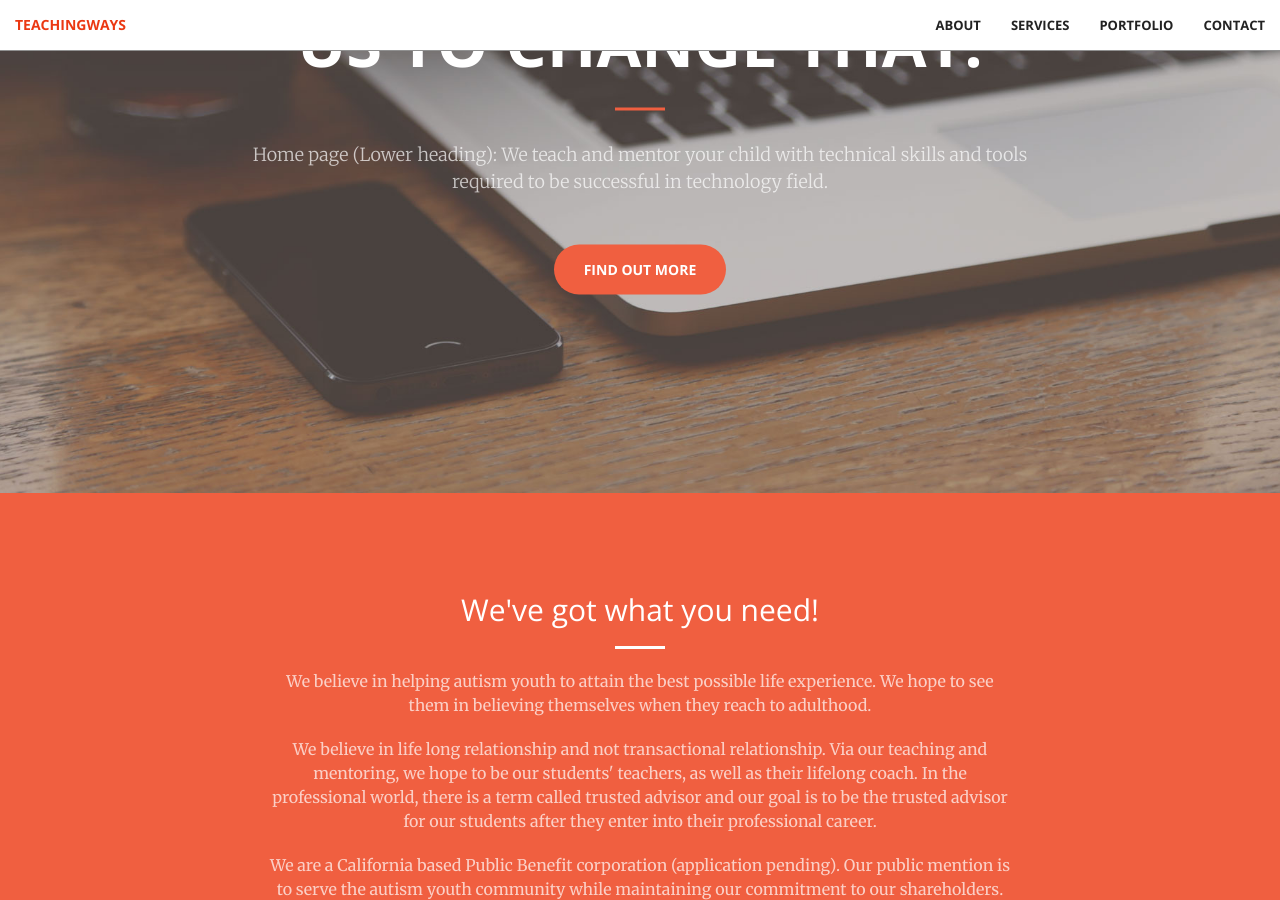
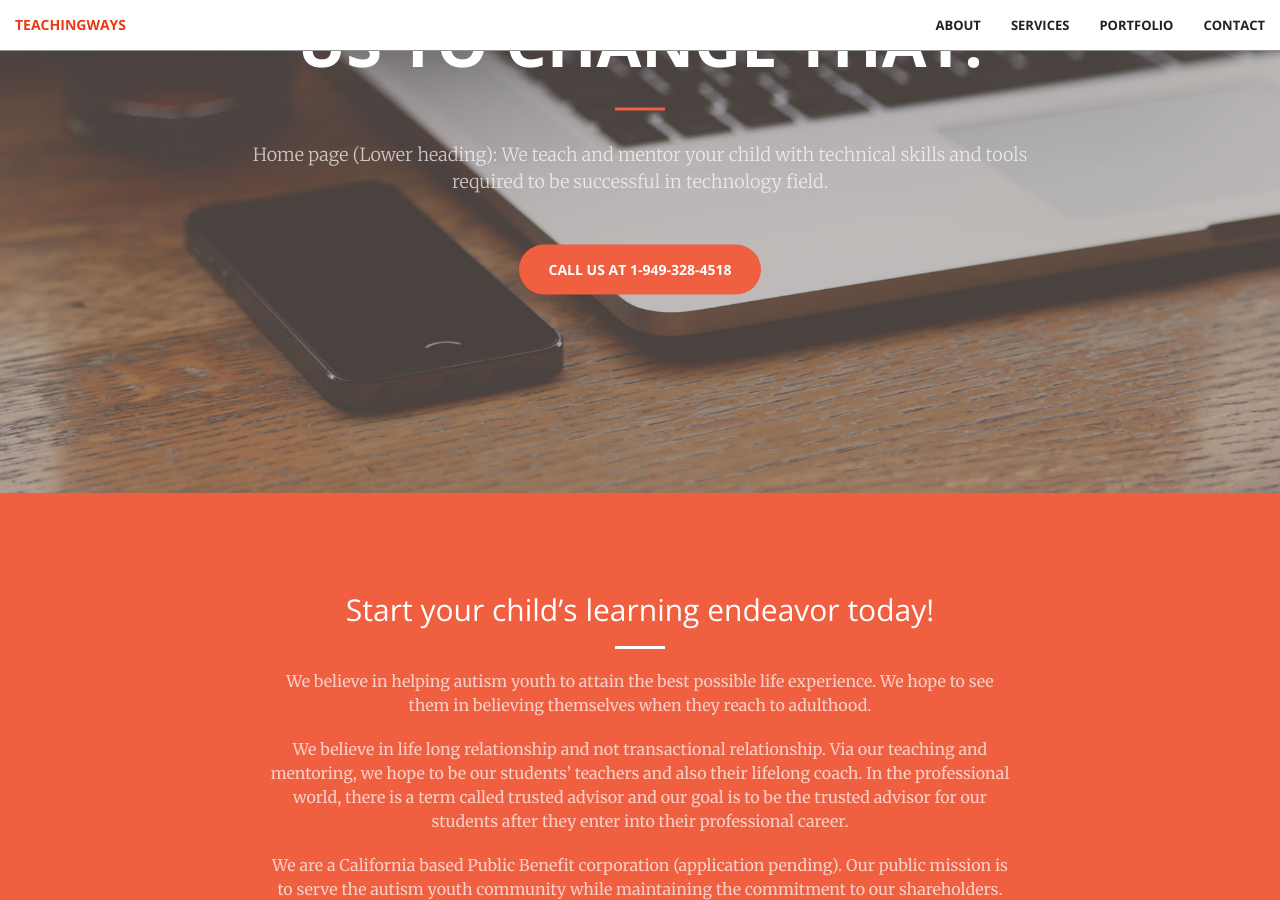
Before and after one commit to muadminis/teachingways_site, a Jekyll site: the page built from index.html, in a window 1280 px wide and 900 px high, scrolled down 407 px. Built offline with Jekyll 4.4.1, drawn with Linux system fonts in a browser that asks for light colours; grey boxes are pictures that could not be loaded.

Commit message:
Update
Co-Authored-By: kevinyu600 <kevinyu600@users.noreply.github.com>

```diff
--- a/_includes/call-to-action.html
+++ b/_includes/call-to-action.html
@@ -2,11 +2,11 @@
     <div class="container">
         <div class="row">
             <div class="col-lg-8 col-lg-offset-2 text-center">
-                <h2 class="section-heading">We've got what you need!</h2>
+                <h2 class="section-heading">Start your child’s learning endeavor today!</h2>
                 <hr class="light">
                 <p class="text-faded">We believe in helping autism youth to attain the best possible life experience.  We hope to see them in believing themselves when they reach to adulthood.</p>
-                <p class="text-faded">We believe in life long relationship and not transactional relationship.  Via our teaching and mentoring, we hope to be our students' teachers, as well as their lifelong coach.  In the professional world, there is a term called trusted advisor and our goal is to be the trusted advisor for our students after they enter into their professional career.</p>
-				<p class="text-faded">We are a California based Public Benefit corporation (application pending).  Our public mention is to serve the autism youth community while maintaining our commitment to our shareholders.</p>
+                <p class="text-faded">We believe in life long relationship and not transactional relationship.  Via our teaching and mentoring, we hope to be our students’ teachers and also their lifelong coach.  In the professional world, there is a term called trusted advisor and our goal is to be the trusted advisor for our students after they enter into their professional career.</p>
+				<p class="text-faded">We are a California based Public Benefit corporation (application pending).  Our public mission is to serve the autism youth community while maintaining the commitment to our shareholders.</p>
 				<a href="#" class="btn btn-default btn-xl">Get Started!</a>
             </div>
         </div>
--- a/_includes/header.html
+++ b/_includes/header.html
@@ -7,7 +7,7 @@
 			<div class="embed-responsive embed-responsive-1by1">
 				<iframe class="embed-responsive-item" src="https://www.youtube.com/embed/XUAsU_zQVMo?rel=0"></iframe>
 			</div>
-            <a href="#about" class="btn btn-primary btn-xl page-scroll">Find Out More</a>
+            <a href="#about" class="btn btn-primary btn-xl page-scroll">Call us at 1-949-328-4518</a>
         </div>
     </div>
 </header>
```
